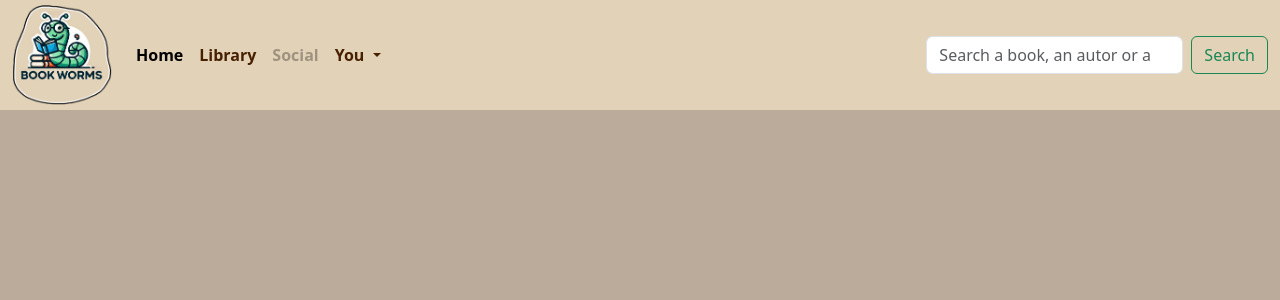
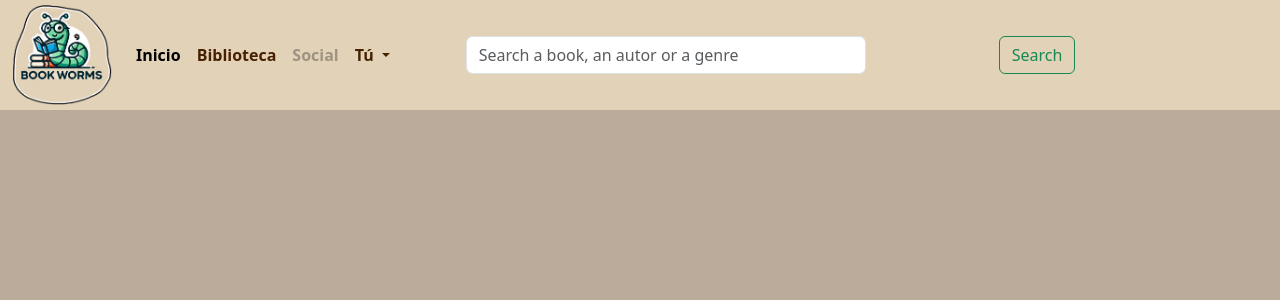
Before and after one commit to LautaroPapaianni/Proyecto-BookWorms, a PHP site: page / in a window 1280 px wide. Shown: the top 300 px of the page. Run offline with PHP 8.4, Linux system fonts and the light colour scheme.

Commit message:
segundo (renegando con le barra de busqueda)

```diff
--- a/header.php
+++ b/header.php
@@ -14,7 +14,7 @@
 
 <body>
     <header>
-        <nav class="navbar navbar-expand-md sticky-top">
+        <nav class="navbar navbar-expand-md sticky-top" style="background-color: #e3f2fd;">
             <div class="container-fluid">
                 <a class="navbar-brand" href="#">
                     <img src="BookWorms-logo.png" alt="BookWorms" width="100" height="100">
@@ -25,12 +25,12 @@
                     <span class="navbar-toggler-icon"></span>
                 </button>
                 <div class="collapse navbar-collapse" id="navbarSupportedContent">
-                    <ul class="navbar-nav me-auto mb-2 mb-lg-0">
+                    <ul class="navbar-nav me-0 mb-2 mb-lg-0">
                         <li class="nav-item">
-                            <a class="nav-link active" aria-current="page" href="#">Home</a>
+                            <a class="nav-link active" aria-current="page" href="#">Inicio</a>
                         </li>
                         <li class="nav-item">
-                            <a class="nav-link" href="#">Library</a>
+                            <a class="nav-link" href="#">Biblioteca</a>
                         </li>
                         <li class="nav-item">
                             <a class="nav-link disabled" aria-disabled="true">Social</a>
@@ -38,20 +38,21 @@
                         <li class="nav-item dropdown">
                             <a class="nav-link dropdown-toggle" href="#" role="button" data-bs-toggle="dropdown"
                                 aria-expanded="false">
-                                You
+                                Tú
                             </a>
                             <ul class="dropdown-menu">
-                                <li><a class="dropdown-item" href="#">Account settings</a></li>
-                                <li><a class="dropdown-item" href="#">Items saved</a></li>
+                                <li><a class="dropdown-item" href="#">Ajustes de la cuenta</a></li>
+                                <li><a class="dropdown-item" href="#">Subscripcion</a></li>
                                 <li>
                                     <hr class="dropdown-divider">
                                 </li>
-                                <li><a class="dropdown-item" href="#">Log out</a></li>
+                                <li><a class="dropdown-item" href="#">Cerrar sesion</a></li>
                             </ul>
                         </li>
                     </ul>
-                    <form class="d-flex" role="search">
-                        <input class="form-control me-2" type="search" placeholder="Search a book, an autor or a genre" aria-label="Search">
+                    <form class="d-flex mx-auto" role="search">
+                        <input class="form-control me-2" type="search" placeholder="Search a book, an autor or a genre"
+                            aria-label="Search">
                         <button class="btn btn-outline-success" type="submit">Search</button>
                     </form>
                 </div>
--- a/stylesheet.css
+++ b/stylesheet.css
@@ -8,7 +8,8 @@ body {
 }
 
 /* Navbar container */
-nav {
+.navbar {
+    --navbar-color: #E2D2B8;
     height: 110px;
 }
 
@@ -20,3 +21,13 @@ nav {
     font-weight: bold;
     color: #472000;
 }
+
+.nav-item{
+    margin-left: 0%;
+}
+
+.form-control {
+    width: 400px;
+    position: relative;
+    right: 125px;
+}
```
Also changed, not shown: Biblioteca.php (added).
